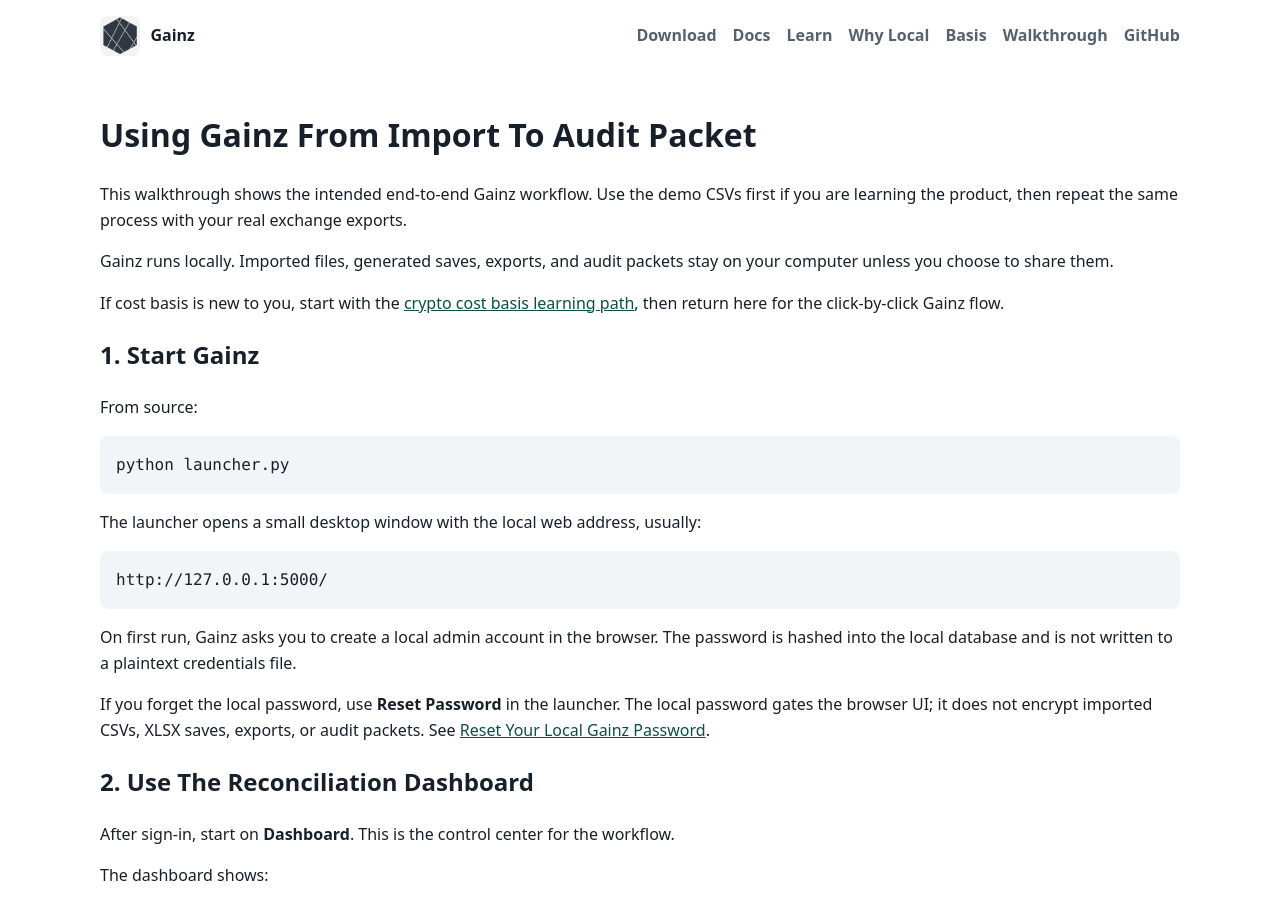
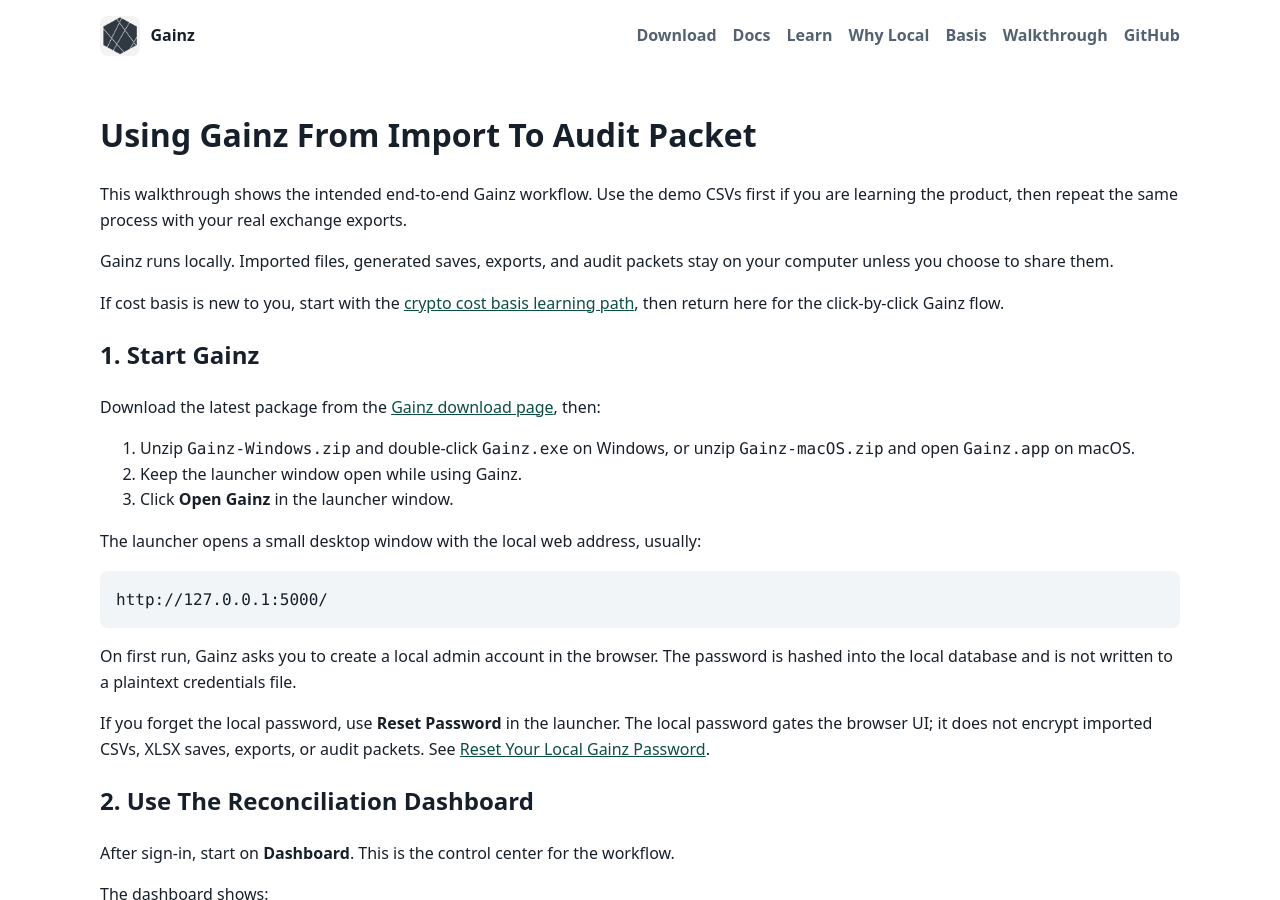
Before and after one commit to salexandert/Gainz, a Jekyll site: the page built from docs/user-walkthrough.md, in a window 1280 px wide and 900 px high. Built offline with Jekyll 4.4.1, drawn with Linux system fonts in a browser that asks for light colours; our own code applies the rules of GitHub Pages for plain Markdown files.

Commit message:
Update docs to use packaged app flow

````diff
--- a/docs/user-walkthrough.md
+++ b/docs/user-walkthrough.md
@@ -8,11 +8,11 @@
 
 ## 1. Start Gainz
 
-From source:
+Download the latest package from the [Gainz download page]({{ '/download/' | relative_url }}), then:
 
-```powershell
-python launcher.py
-```
+1. Unzip `Gainz-Windows.zip` and double-click `Gainz.exe` on Windows, or unzip `Gainz-macOS.zip` and open `Gainz.app` on macOS.
+2. Keep the launcher window open while using Gainz.
+3. Click **Open Gainz** in the launcher window.
 
 The launcher opens a small desktop window with the local web address, usually:
 
````
Also changed, not shown: docs/donations.md (+0 -11 lines), README.md.
